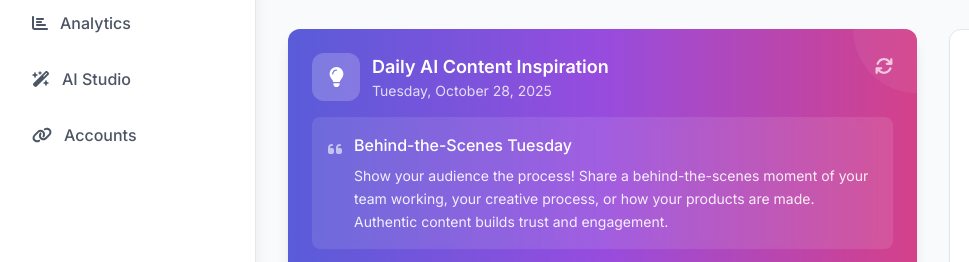
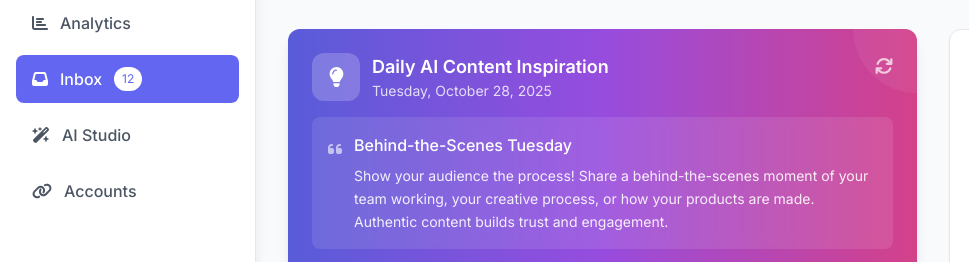
Before and after one commit to anandspace/social-bridge, a plain HTML site: page index.html in a window 1280 px wide. Shown: the part 274-536 px from the top of the page, 0-969 px from the left. Drawn offline with nearby package versions, Linux system fonts and the light colour scheme.

Commit message:
Update index.html

```diff
--- a/index.html
+++ b/index.html
@@ -58,6 +58,11 @@
             <a href="analytics.html" class="flex items-center space-x-3 px-4 py-3 text-gray-600 hover:bg-gray-100 rounded-lg">
                 <i class="fa-solid fa-chart-bar"></i>
                 <span class="font-medium">Analytics</span>
+            </a>
+            <a href="inbox.html" class="flex items-center space-x-3 px-4 py-3 bg-primary text-white rounded-lg">
+                <i class="fa-solid fa-inbox"></i>
+                <span class="font-medium">Inbox</span>
+                <span class="ml-auto bg-white text-primary text-xs px-2 py-1 rounded-full">12</span>
             </a>
             <a href="studio3.html" class="flex items-center space-x-3 px-4 py-3 text-gray-600 hover:bg-gray-100 rounded-lg">
                 <i class="fa-solid fa-wand-magic-sparkles"></i>
```
